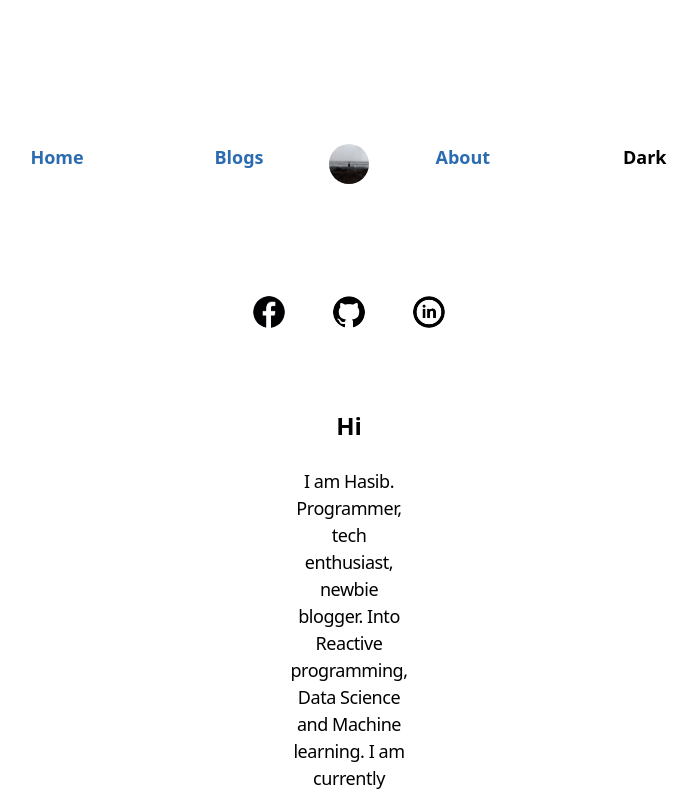
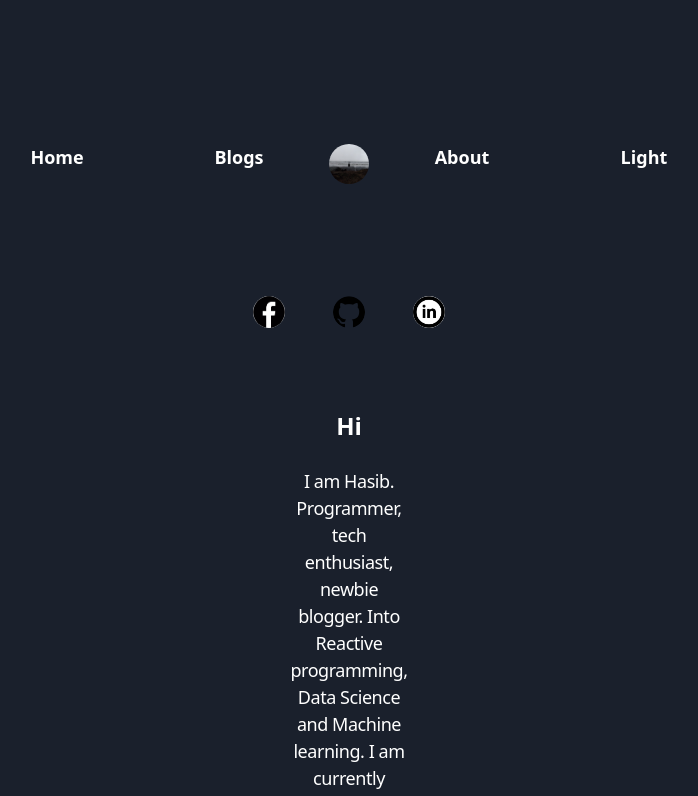
Before and after one commit to Hasib-cirkut/personal-blog, a React (Create React App) app: page / in a window 1280 px wide. Shown: the top 796 px of the page, without its empty margins (291-989 px from the left). Built offline with nearby package versions, Linux system fonts and the light colour scheme.

Commit message:
:lipstick: default theme is now dark

```diff
--- a/src/assets/tailwind.css
+++ b/src/assets/tailwind.css
@@ -18,6 +18,11 @@ pre {
 	@apply py-4;
 	@apply border-l-4;
 	@apply border-pink-600;
+	@apply text-gray-900;
+}
+
+code {
+	@apply font-semibold;
 }
 
 ul {
--- a/src/atoms/themeAtom.js
+++ b/src/atoms/themeAtom.js
@@ -2,5 +2,5 @@ import { atom } from 'recoil';
 
 export const themeState = atom({
 	key: 'themeState',
-	default: 'light'
+	default: 'dark'
 });
--- a/src/pages/BlogPage.js
+++ b/src/pages/BlogPage.js
@@ -62,7 +62,7 @@ const BlogPage = () => {
 	}, []);
 
 	return (
-		<div className={'md:pt-32 pt-8 ' + (theme === 'light' ? `text-black` : 'text-gray-500 bg-gray-900')}>
+		<div className={'md:pt-32 pt-8 ' + (theme === 'light' ? `text-black` : 'text-gray-400 bg-gray-900')}>
 			<div className="md:mx-64 flex flex-col mx-4 pb-8">
 				<Nav />
 				<div className="md:pt-24 md:px-24 font-mono">
```
Also changed, not shown: src/assets/main.css.
